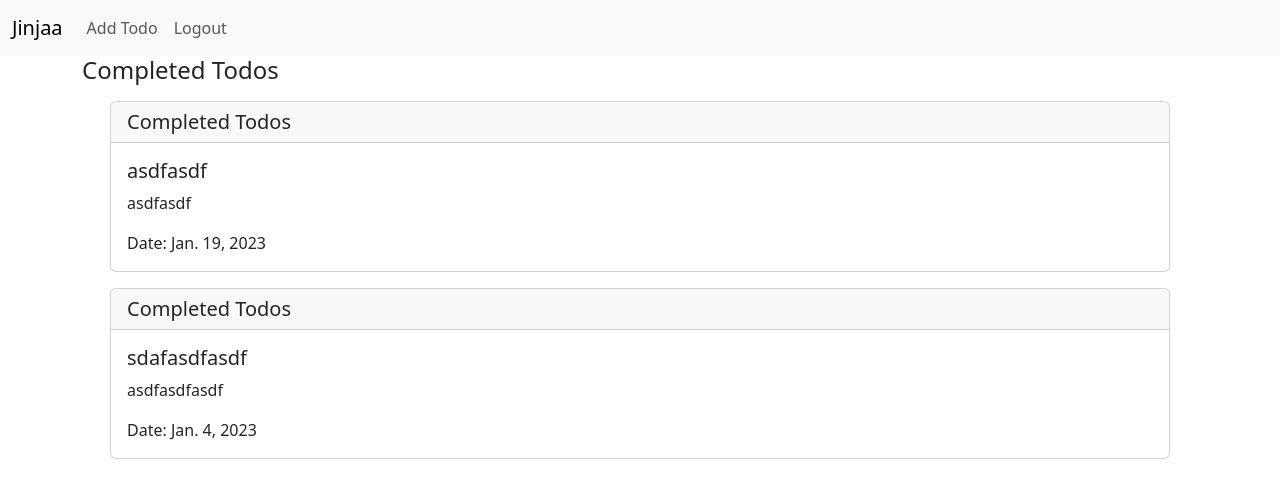
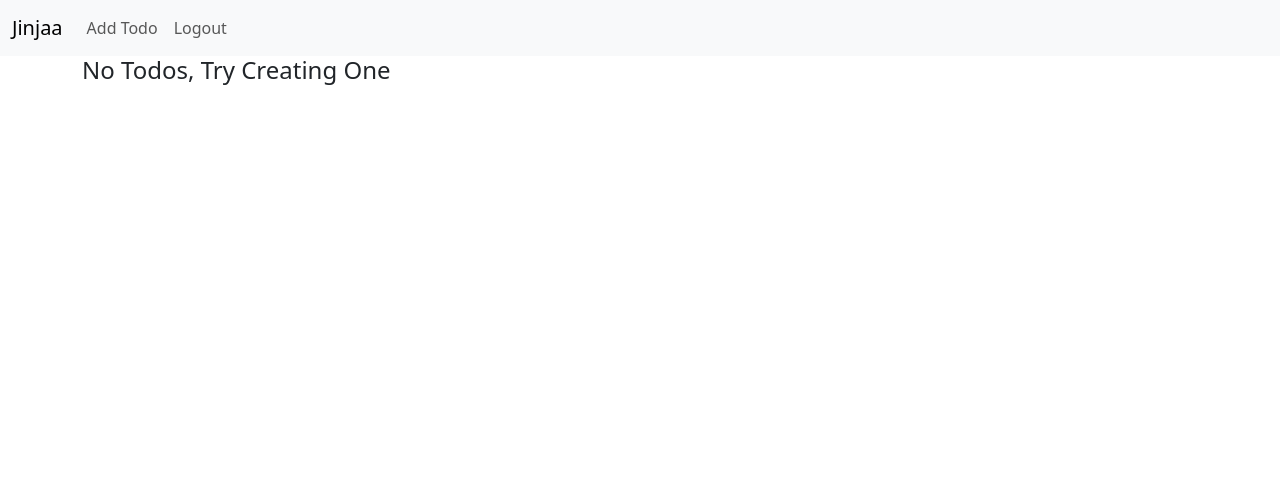
Before and after one commit to AswinAsok/django-jinjaa, a Django app: page /home in a window 1280 px wide. Shown: the top 498 px of the page. Run offline with Django 3.2, Linux system fonts and the light colour scheme; a user stored in the database is signed in; data comes from the database, SQL or seed files in the repository; both versions use the stored data as it was after the commit.

Commit message:
develop:todos-linkedwithuser

```diff
--- a/templates/home.html
+++ b/templates/home.html
@@ -4,6 +4,10 @@
   {% if not pending %}
   <h4>In Progress Todos</h4>
   {% endif  %}
+
+  {% if not todos is defined and not todos|length > 0 %}
+  <h4>No Todos, Try Creating One</h4>
+  {% endif %}
 
 
   {% for todo in todos %}
@@ -28,7 +32,7 @@
   {% endfor %}
 
   {% if not expired %}
-  {% if incomplete_todos and incomplete_todos|length > 0%}
+  {% if incomplete_todos and incomplete_todos|length > 0 %}
     <h4>Expired Todos</h4>
   {% endif  %}
   {% endif  %}
--- a/todo/models.py
+++ b/todo/models.py
@@ -1,4 +1,5 @@
 from django.db import models
+from django.contrib.auth.models import User
 
 # Create your models here.
 
@@ -8,3 +9,4 @@ class Todo(models.Model):
     description = models.TextField()
     completiondate = models.DateField()
     completed = models.BooleanField(default=False)
+    user = models.ForeignKey(User, null=True, on_delete=models.CASCADE)
--- a/todo/views.py
+++ b/todo/views.py
@@ -15,7 +15,7 @@ def home(request):
         expired = True
         completed = True
 
-        todos = Todo.objects.all()
+        todos = Todo.objects.filter(user=request.user)
 
         today = date.today()
 
@@ -47,7 +47,7 @@ def create(request):
         completed = False
         print(date)
         todo = Todo.objects.create(
-            title=title, description=description, completiondate=date, completed=completed)
+            title=title, description=description, completiondate=date, completed=completed, user=request.user)
 
         todo.save()
 
```
Also changed, not shown: db.sqlite3, todo/migrations/0004_todo_user.py (added).
